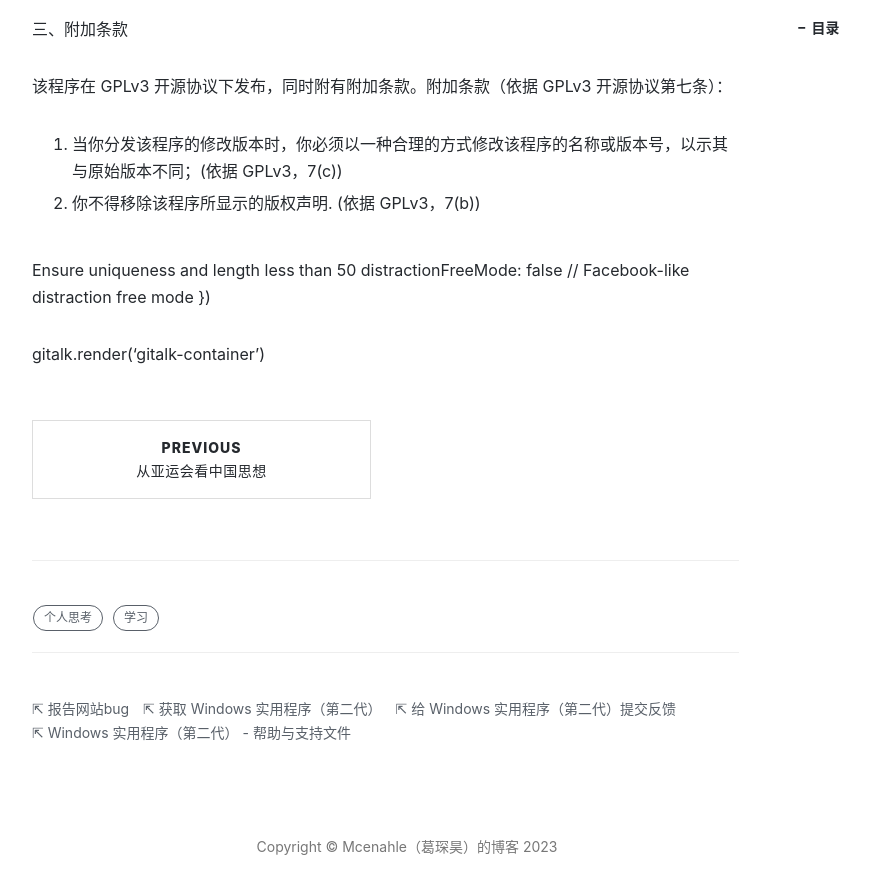
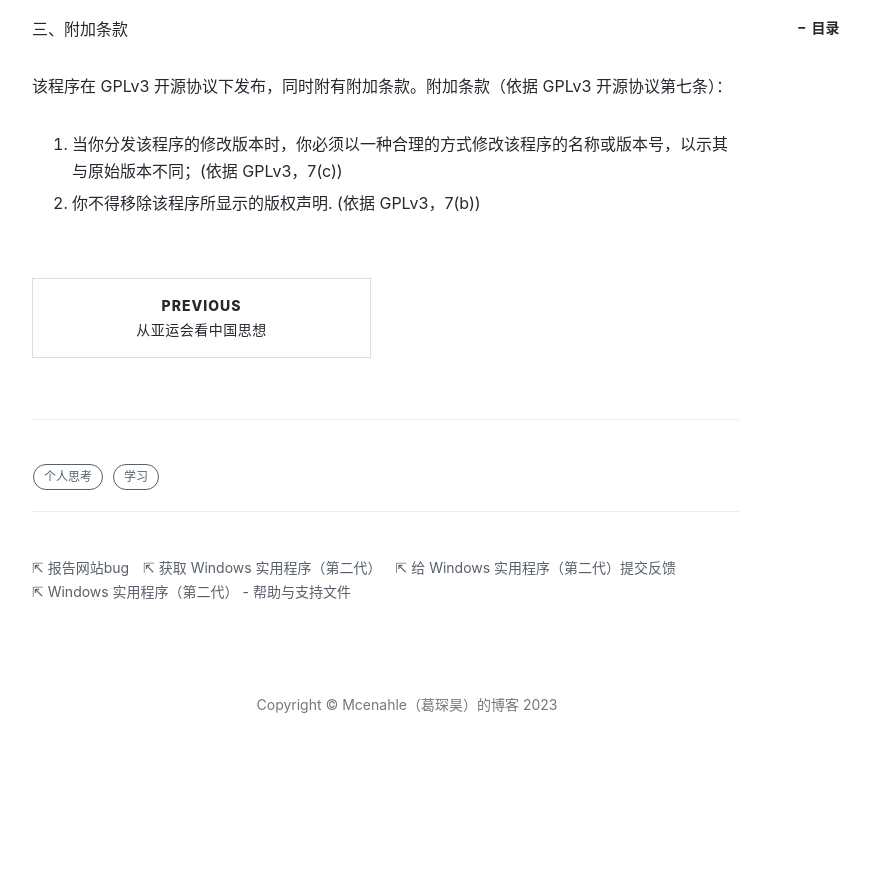
Before and after one commit to Mcenahle/mcenahle.github.io, a Jekyll site: the page built from _posts/2023-10-13-1.md, in a window 1280 px wide and 900 px high, scrolled down 1818 px. Shown: the top 894 px of the window, without its empty margins (233-1103 px from the left). Built offline with Jekyll 4.4.1, drawn with Linux system fonts in a browser that asks for light colours; nearby versions of some CDN libraries; comment, search, counter and statistics services are not loaded; after the commit the page ends 2627 px from its top, so only the background shows below that.

Commit message:
Update 2023-10-13-1.md

```diff
--- a/_posts/2023-10-13-1.md
+++ b/_posts/2023-10-13-1.md
@@ -59,8 +59,4 @@ tags:
 
 2. 你不得移除该程序所显示的版权声明. (依据 GPLv3，7(b))
 
-<script type='text/javascript' src='https://www.wjx.cn/handler/jqemed.ashx?activity=mJkgnFU&width=750&source=iframe'></script>Ensure uniqueness and length less than 50
-  distractionFreeMode: false  // Facebook-like distraction free mode
-})
-
-gitalk.render('gitalk-container')
+<script type='text/javascript' src='https://www.wjx.cn/handler/jqemed.ashx?activity=mJkgnFU&width=750&source=iframe'></script>
```
